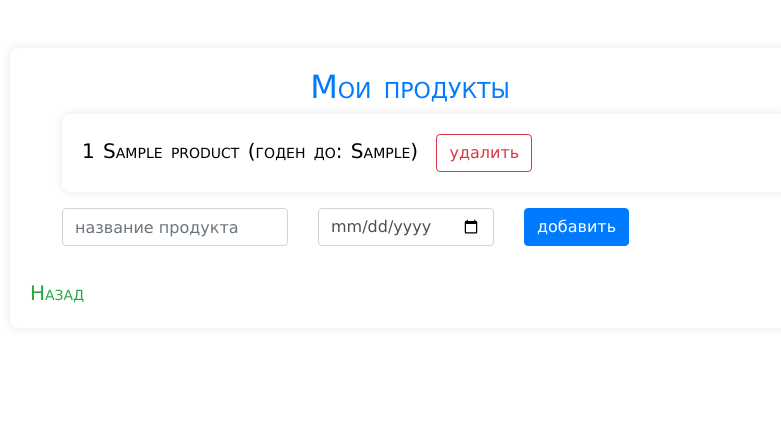
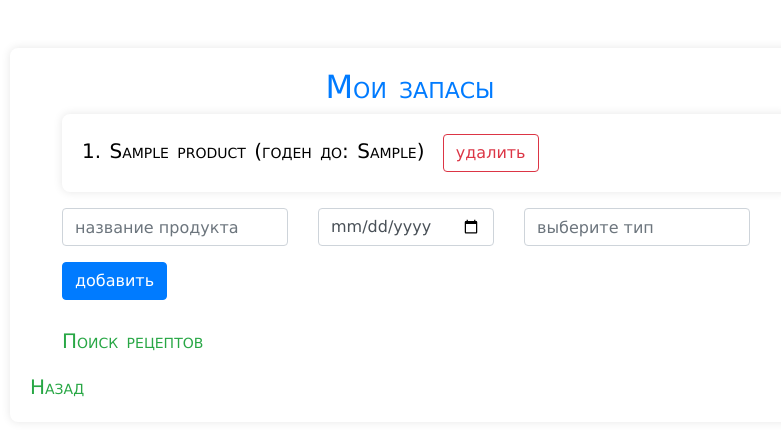
Before and after one commit to Soulusside/ArcticHelper, a Flask app: page /myprod in a window 1280 px wide. Shown: the top 436 px of the page, without its empty margins (230-1011 px from the left). Run offline with Flask 3, Linux system fonts and the light colour scheme; tables that the repository leaves empty hold one stand-in row (values such as "Sample post"); some libraries are stand-ins or nearby versions.

Commit message:
Добавлена функция поиска рецепта, добавлены страницы рецептов, исправлена регистрация

```diff
--- a/main.py
+++ b/main.py
@@ -5,6 +5,7 @@ from wtforms.validators import DataRequired, Length, EqualTo
 from werkzeug.security import generate_password_hash, check_password_hash
 from flask_sqlalchemy import SQLAlchemy
 from datetime import datetime
+from gigachat import GigaChat
 
 app = Flask(__name__)
 app.secret_key = 'mysecretkey'
@@ -18,6 +19,7 @@ class Product(db.Model):
     id = db.Column(db.Integer, primary_key=True)
     name = db.Column(db.String(100), nullable=False)
     validuntil = db.Column(db.String(100), nullable=False)
+    typeprod = db.Column(db.String(100), nullable=False)
 
 class RegistrationForm(FlaskForm):
     username = StringField('Логин', validators=[DataRequired()])
@@ -39,7 +41,6 @@ def register():
         password = form.password.data
 
         if username not in users:
-            # Хэшируем пароль перед сохранением в базу данных
             users[username] = generate_password_hash(password)
             flash('Регистрация успешна! Теперь вы можете войти.', 'success')
             return redirect(url_for('login'))
@@ -90,7 +91,8 @@ def myprod():
     if request.method == 'POST':
         name = request.form['name']
         validuntil = request.form['validuntil']
-        new_product = Product(name=name, validuntil=validuntil)
+        typeprod = request.form['typeprod']
+        new_product = Product(name=name, validuntil=validuntil, typeprod=typeprod)
         db.session.add(new_product)
         db.session.commit()
         return redirect(url_for('myprod'))
@@ -110,6 +112,22 @@ def delete_product(product_id):
 
     return redirect(url_for('myprod'))
 
+@app.route('/recipes')
+def recipes():
+    products = Product.query.all()
+    prod = []
+    for p in products:
+        prod.append(p.name)
+    prod = ' '.join(prod)
+    with GigaChat(credentials='NDhiMTBhM2MtNzhhYS00ZmQ2LWJlYzYtZDViNzg1ZDk4OTBjOjRlNGM5Yjk5LWMzZjctNGViYi1hMjEwLTA2NDhkYThlNjg2OQ==',
+                  verify_ssl_certs=False) as giga:
+        response = giga.chat(f'какие есть кулинарные рецепты если у меня {prod}')
+        result = response.choices[0].message.content
+
+    return render_template('recipes.html', recipe = result)
+
+
+
 if __name__ == '__main__':
     db.create_all()
     app.run(debug=True)
--- a/static/styles.css
+++ b/static/styles.css
@@ -37,6 +37,7 @@ a:hover {
 }
 
 
+
 .text-box {
     margin-left: 44vw;
 	 margin-top: 42vh;
--- a/templates/index.html
+++ b/templates/index.html
@@ -8,6 +8,7 @@
     <p><a href="{{ url_for('logout') }}">Выйти</a></p>
 
     <p><a href="{{ url_for('myprod') }}">Мои продукты</a></p>
+    <p><a href="{{ url_for('search') }}">Поиск</a></p>
 
 </div>
 
--- a/templates/myprod.html
+++ b/templates/myprod.html
@@ -1,19 +1,19 @@
 {% extends 'base.html' %}
 {% block content %}
 <div class="container mt-5">
-    <h2>Мои продукты</h2>
+    <h2>Мои запасы</h2>
     <ul>
         {% if products|length == 0 %}
         <p2>Список пуст</p2>
         {% else %}
             {% for product in products %}
-                    {% if product.validuntil < today %}
-                        <div class="container mt-1" style="color: red;"> {{ product.name }} (срок годности истек: {{ product.validuntil }}) <form method="post" action="{{ url_for('delete_product', product_id=product.id) }}" style="display:inline;">
+                {% if product.validuntil < today %}
+                        <div class="container mt-1" style="color: red;"> {{ loop.index }}. {{ product.name }} (срок годности истек: {{ product.validuntil }}) <form method="post" action="{{ url_for('delete_product', product_id=product.id) }}" style="display:inline;">
                             <input type="submit" class="btn btn-outline-danger" value="удалить"></form> </div>
-                    {% else %}
-                         <div class="container mt-1">  {{ product.id }} {{ product.name }} (годен до: {{ product.validuntil }}) <form method="post" action="{{ url_for('delete_product', product_id=product.id) }}" style="display:inline;">
-                             <input type="submit" class="btn btn-outline-danger" value="удалить"></form> </div>
-                    {% endif %}
+                {% else %}
+                        <div class="container mt-1">  {{ loop.index }}. {{ product.name }} (годен до: {{ product.validuntil }}) <form method="post" action="{{ url_for('delete_product', product_id=product.id) }}" style="display:inline;">
+                            <input type="submit" class="btn btn-outline-danger" value="удалить"></form> </div>
+                {% endif %}
             {% endfor %}
         {% endif %}
     </ul>
@@ -28,9 +28,19 @@
                         <input type="date" class="form-control" id="validuntil" name="validuntil" value="годен до" required>
                     </div>
                     <div class="col-auto">
+                        <label for="typeprod" class="visually-hidden">выбрать тип</label>
+                        <input type=text class="form-control" id="typeprod" name="typeprod" list=browsers placeholder="выберите тип" required>
+                        <datalist id=browsers>
+                            <option value="Продукт питания"></option>
+                            <option value="Лекарственное средство"></option>
+                        </datalist>
+                    </div>
+                    <div class="col-auto">
                     <button type="submit" class="btn btn-primary mb-3">добавить</button>
                     </div>
                 </form>
+
+            <a href="{{ url_for('recipes') }}">Поиск рецептов</a>
         </ul>
     <a href="{{ url_for('index') }}">Назад</a>
 </div>
--- a/templates/register.html
+++ b/templates/register.html
@@ -30,7 +30,5 @@
 
     <p>Уже есть аккаунт? <a href="{{ url_for('login') }}">Войти</a></p>
 </div>
-</body>
-</html>
 
 {% endblock %}
```
Also changed, not shown: templates/recipes.html (added, +9 -0 lines), instance/products.db (deleted), templates/search.html (added).
